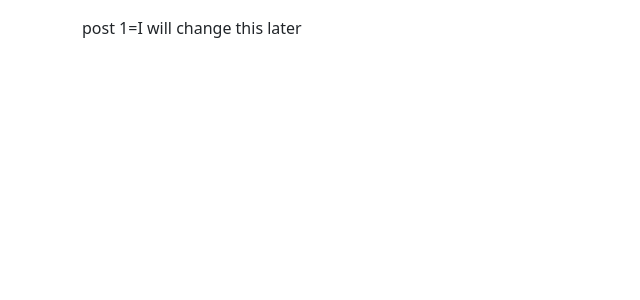
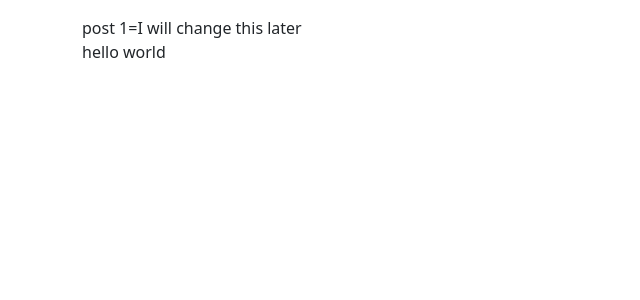
Before and after one commit to anchita5/assignment-4-nad, a Django app: page / in a window 1280 px wide. Shown: the top 300 px of the page, without its empty margins (0-640 px from the left). Run offline with Django 4.2, Linux system fonts and the light colour scheme; data comes from the database, SQL or seed files in the repository; some libraries are stand-ins or nearby versions.

Commit message:
did dom manipulation and first ajax call

```diff
--- a/dj_ajax/src/posts/static/posts/main.js
+++ b/dj_ajax/src/posts/static/posts/main.js
@@ -1 +1,17 @@
 console.log('hello world')
+
+const helloWorldBox = document.getElementById('hello-world')
+
+
+$.ajax({
+    tyoe: 'GET',
+    url: '/hello-world/',
+    success: function(response){
+        console.log('success', response.text)
+        helloWorldBox.textContent = response.text
+    },
+    error: function(error){
+        console.log('error', error)
+    }
+
+})
--- a/dj_ajax/src/posts/templates/posts/main.html
+++ b/dj_ajax/src/posts/templates/posts/main.html
@@ -10,8 +10,9 @@ posts
 {% endblock title %}
 
 {% block content %}
-{% for obj in qs %}
-    {{obj.title}}={{obj.body}} <br>
-{% endfor %}
+    {% for obj in qs %}
+        {{obj.title}}={{obj.body}} <br>
+    {% endfor %}
+    <div id="hello-world"></div>
 
 {% endblock content %}
--- a/dj_ajax/src/posts/urls.py
+++ b/dj_ajax/src/posts/urls.py
@@ -1,10 +1,13 @@
 from django.urls import path
 from .views import(
     post_list_and_create,
+    hello_world_view
 )
 
 app_name = 'posts'
 
 urlpatterns=[
     path('',post_list_and_create, name='main-board'),
+
+    path('hello-world/',hello_world_view, name='hello-world'),
 ]
--- a/dj_ajax/src/posts/views.py
+++ b/dj_ajax/src/posts/views.py
@@ -1,7 +1,12 @@
 from django.shortcuts import render
 from .models import Post
+from django.http import JsonResponse
 # Create your views here.
 
 def post_list_and_create(request):
     qs = Post.objects.all()
     return render(request,'posts/main.html',{'qs':qs})
+
+
+def hello_world_view(request):
+    return JsonResponse({'text':'hello world'})
```
